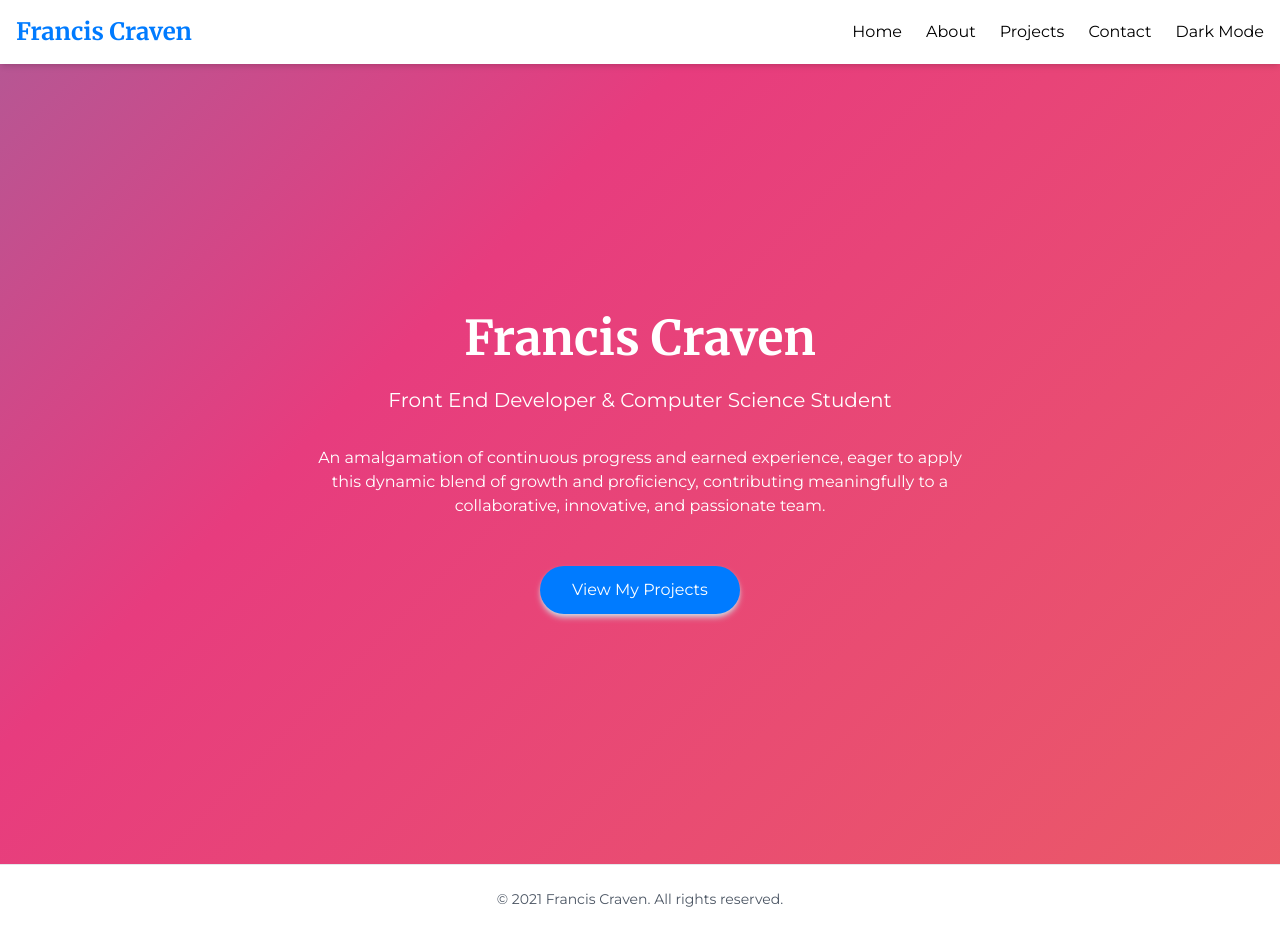
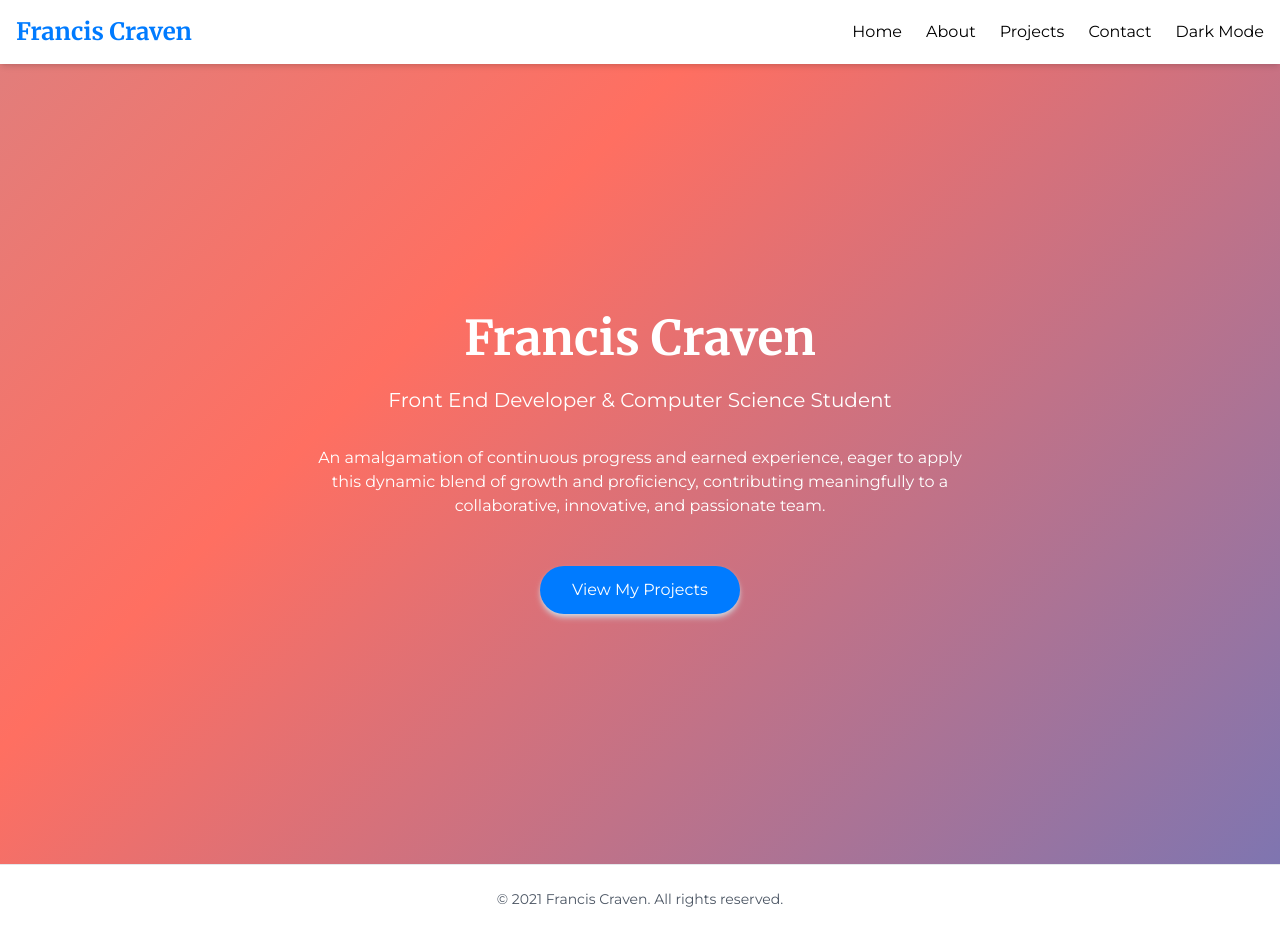
Before and after one commit to FCraven/portfolio, a Next.js app: page / in a window 1280 px wide. Built offline with nearby package versions, Linux system fonts and the light colour scheme.

Commit message:
Visual Fix

```diff
--- a/src/app/globals.css
+++ b/src/app/globals.css
@@ -44,7 +44,8 @@ body {
 }
 
 .animated-gradient {
-  background: linear-gradient(-45deg, #ee7752, #e73c7e, #23a6d5, #23d5ab);
+  /* background: linear-gradient(-45deg, #ee7752, #e73c7e, #23a6d5, #23d5ab); */
+  background: linear-gradient(-45deg, #007BFF,#FF6F61, #89a9ca, #343A40);
   background-size: 400% 400%;
   animation: gradient-animation 15s ease infinite;
 }
--- a/tailwind.config.js
+++ b/tailwind.config.js
@@ -10,7 +10,7 @@ module.exports = {
   theme: {
     extend: {
       animation: {
-        'gradient-animation': 'gradient-animation 5s ease infinite',
+        'gradient-animation': 'gradient-animation 10s ease-in-out infinite',
       },
       backgroundSize: {
         'size-400' : '400% 400%'
```
